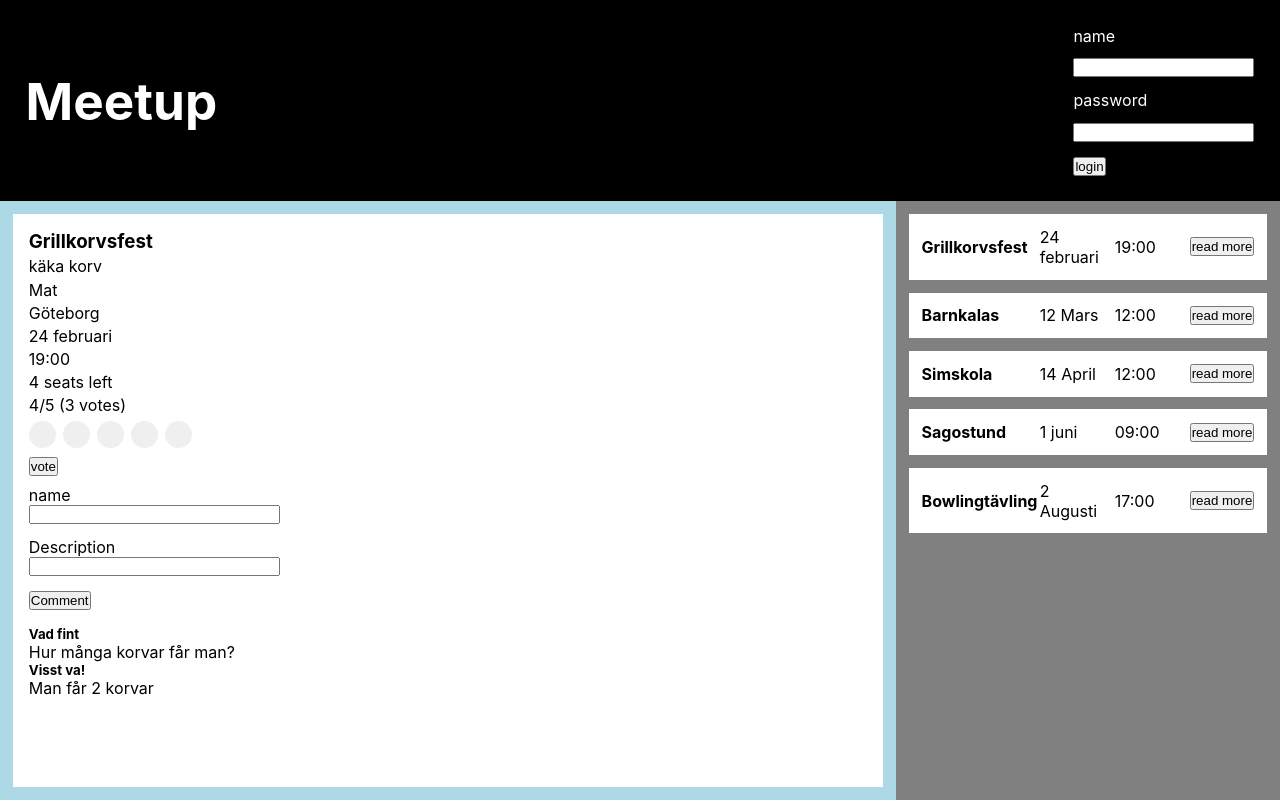
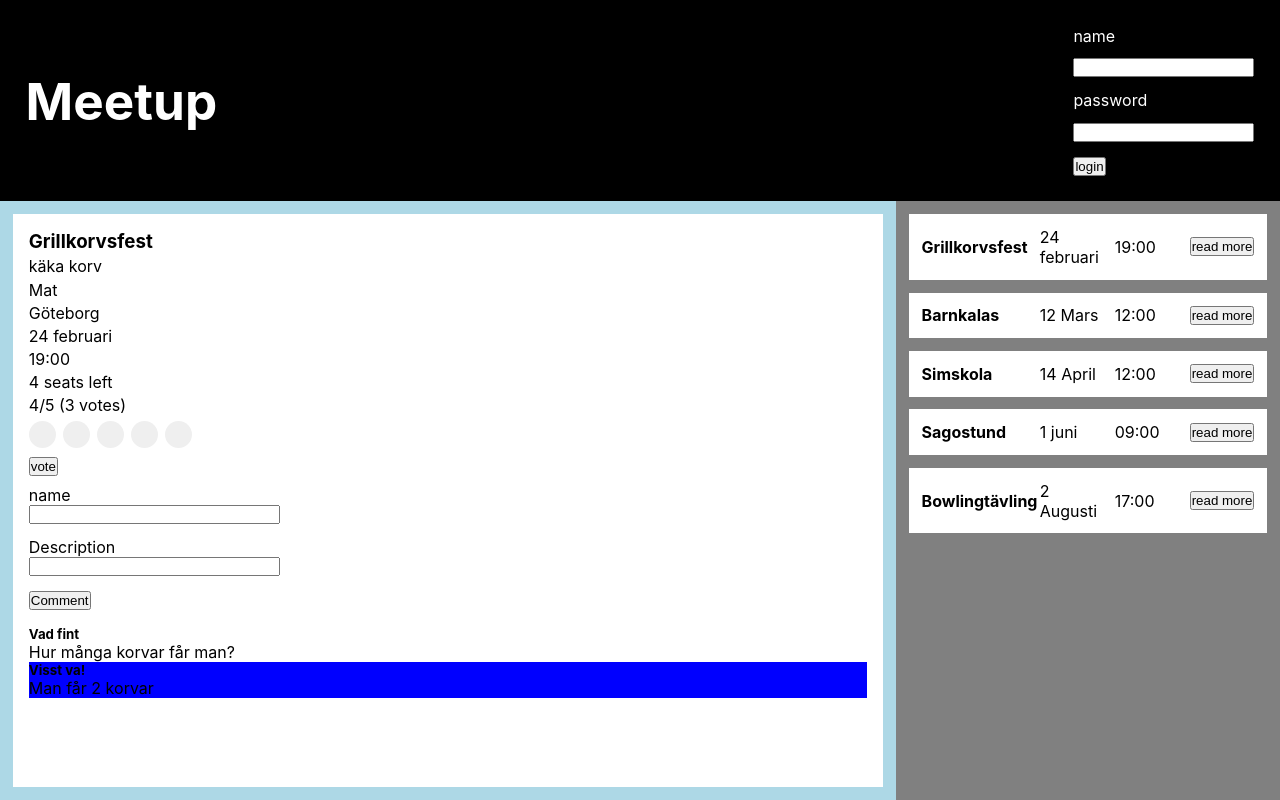
Before and after one commit to SimonSoold/meet-App, a React (Create React App) app: page / in a window 1280 px wide. Built offline with nearby package versions, Linux system fonts and the light colour scheme.

Commit message:
whos comment?

```diff
--- a/src/App.css
+++ b/src/App.css
@@ -112,6 +112,12 @@ main {
 .pointButtons > .red:hover {
   border: 1px solid black;
 }
+.authorComment {
+  background: blue;
+}
+.yourComment {
+  background: green;
+}
 footer {
   flex-grow: 1;
   max-height: 8%;
--- a/src/components/MeetupComment/CommentItem.tsx
+++ b/src/components/MeetupComment/CommentItem.tsx
@@ -1,12 +1,25 @@
 import Comment from "../../models/Comment"
+import { useSelector } from 'react-redux'
+import { RootState } from '../../store'
 
 type Props = {
     comment: Comment
 }
 
 const CommentItem = ({comment}:Props) => {
+    const user = useSelector((state: RootState) => state.users.user)
+    const meetup = useSelector((state: RootState) => state.meetups.list[state.meetups.index])
+    const checkAuthor = () => {
+        if (user && comment.userId === user.id) {
+            return " yourComment"
+        } else if (comment.userId === meetup.organiserId) {
+            return " authorComment"
+        } else {
+            return " userComment"
+        }
+    }
     return (
-        <li className="commentItem">
+        <li className={"commentItem" + checkAuthor()}>
             <h5>{comment.name}</h5>
             <p>{comment.description}</p>
         </li>
```
